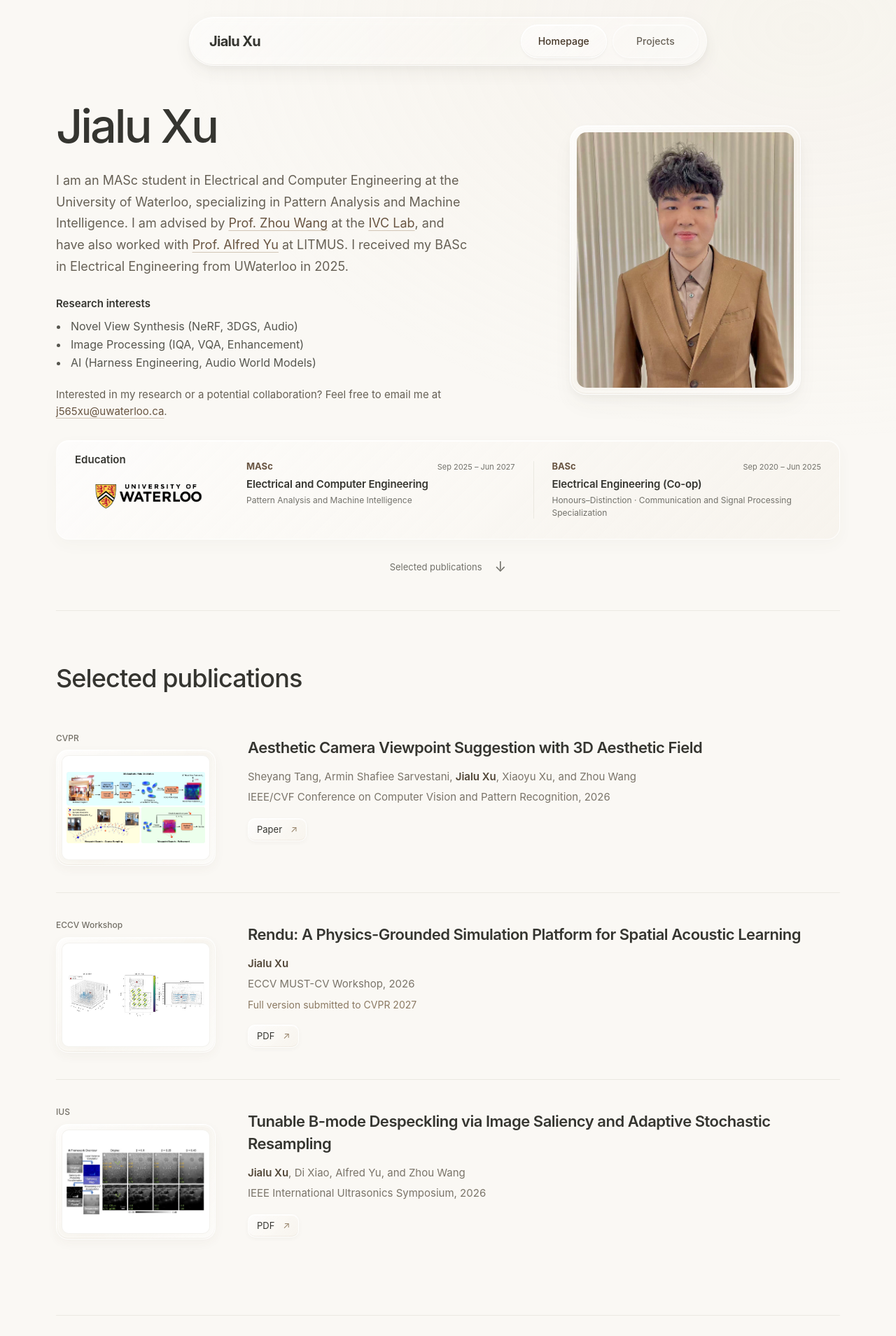
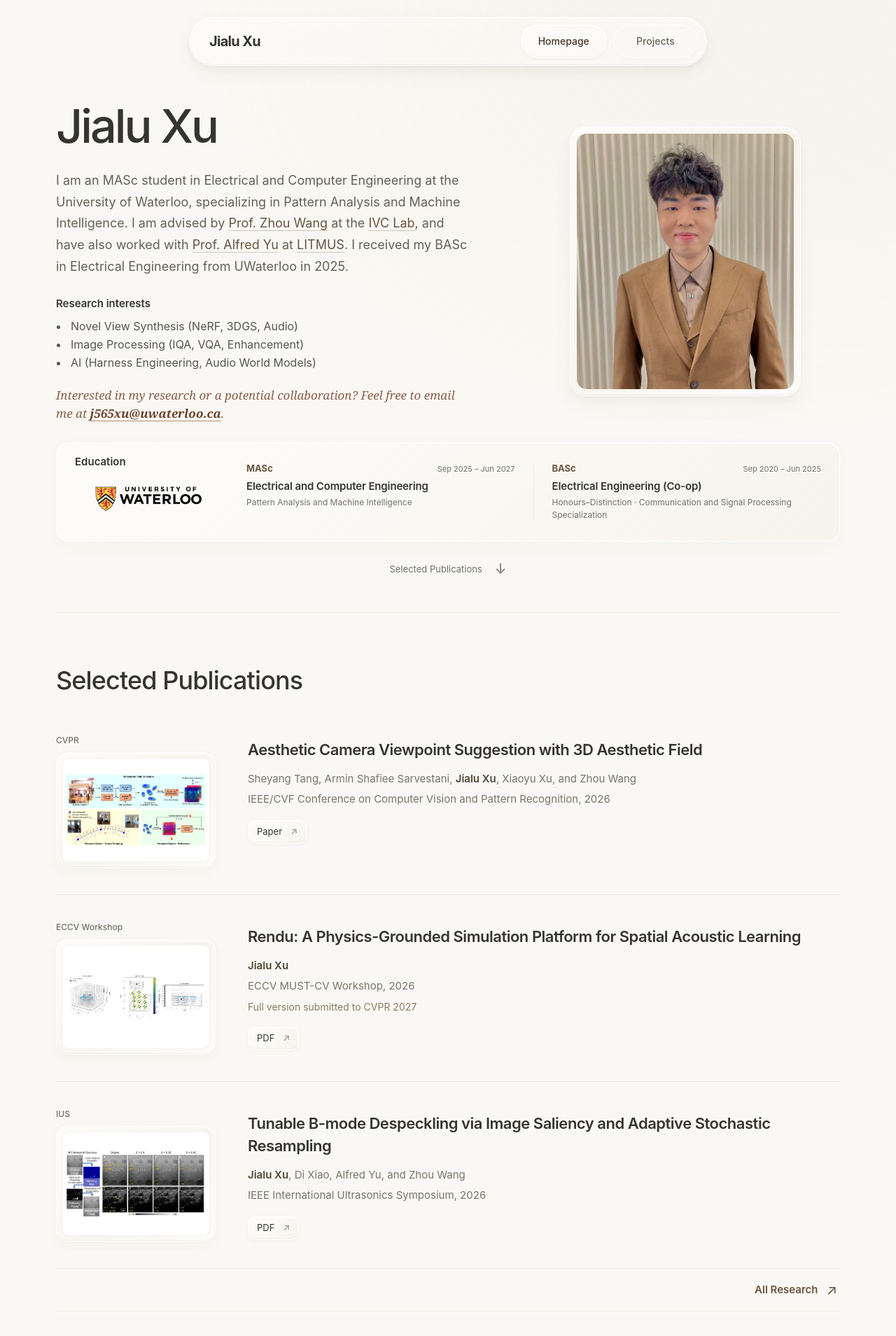
Before and after one commit to edjx22/jialu-xu, a React (Vite) app: page / in a window 1280 px wide. Shown: the top 1909 px of the page at 70% size. Built offline with nearby package versions, Linux system fonts and the light colour scheme.

Commit message:
Refine contact styling and add expandable research list

```diff
--- a/src/Portfolio.tsx
+++ b/src/Portfolio.tsx
@@ -1,6 +1,6 @@
 import { useEffect, useState } from 'react';
 import GlassNavigation from './GlassNavigation';
-import { canis, coecho, education, profile, publications, simulations } from './content';
+import { canis, coecho, education, ongoingResearch, profile, publications, simulations } from './content';
 
 const asset = (path: string) => `${import.meta.env.BASE_URL}${path}`;
 function Authors({ text }: { text: string }) {
@@ -12,7 +12,7 @@ function Homepage() {
       <div className="about-main">
         <div className="about-copy">
           <h1 id="about-title">Jialu Xu</h1>
-          <p className="introduction">{profile.introduction} I am advised by <a href="https://uwaterloo.ca/electrical-computer-engineering/profile/z70wang" target="_blank" rel="noopener noreferrer">Prof. Zhou Wang</a> at the <a href="https://ivc.uwaterloo.ca/" target="_blank" rel="noopener noreferrer">IVC Lab</a>, and have also worked with <a href="https://uwaterloo.ca/electrical-computer-engineering/profile/achyu" target="_blank" rel="noopener noreferrer">Prof. Alfred Yu</a> at LITMUS. {profile.priorEducation}</p>
+          <p className="introduction">{profile.introduction} I am advised by <a href="https://uwaterloo.ca/electrical-computer-engineering/profile/z70wang" target="_blank" rel="noopener noreferrer">Prof. Zhou Wang</a> at the <a href="https://ivc.uwaterloo.ca/" target="_blank" rel="noopener noreferrer">IVC Lab</a>, and have also worked with <a href="https://uwaterloo.ca/electrical-computer-engineering/profile/achyu" target="_blank" rel="noopener noreferrer">Prof. Alfred Yu</a> at <a href="https://lit-mus.org/" target="_blank" rel="noopener noreferrer">LITMUS</a>. {profile.priorEducation}</p>
           <div className="research-interests">
             <h2>Research interests</h2>
             <ul>{profile.interests.map(interest => <li key={interest}>{interest}</li>)}</ul>
@@ -31,10 +31,10 @@ function Homepage() {
           <h3>{item.field}</h3><p>{item.detail}</p>
         </article>)}</div>
       </section>
-      <a className="scroll-cue" href="#publications"><span>Selected publications</span><span aria-hidden="true">↓</span></a>
+      <a className="scroll-cue" href="#publications"><span>Selected Publications</span><span aria-hidden="true">↓</span></a>
     </section>
     <section className="publications section-width" id="publications" aria-labelledby="publication-title">
-      <div className="section-heading"><h2 id="publication-title">Selected publications</h2></div>
+      <div className="section-heading"><h2 id="publication-title">Selected Publications</h2></div>
       <div className="publication-list">{publications.map(publication => <article className="publication" key={publication.id}>
         <div className="publication-visual">
           <span className="venue-badge">{publication.badge}</span>
@@ -48,6 +48,17 @@ function Homepage() {
           {publication.links.length > 0 && <div className="paper-links">{publication.links.map(link => <a className="paper-link" key={link.label} href={link.href.startsWith('http') ? link.href : asset(link.href)} target="_blank" rel="noopener noreferrer">{link.label}<span aria-hidden="true">↗</span></a>)}</div>}
         </div>
       </article>)}</div>
+      <details className="all-research">
+        <summary><span>All Research</span><span className="all-research-chevron" aria-hidden="true">↗</span></summary>
+        <div className="all-research-content">
+          <p className="all-research-caption">Research in submission</p>
+          {ongoingResearch.map(research => <article className="research-entry" key={research.id}>
+            <h3>{research.title}</h3>
+            <p className="authors"><Authors text={research.authors} /></p>
+            <p className="publication-status">{research.status}</p>
+          </article>)}
+        </div>
+      </details>
     </section>
   </>;
 }
--- a/src/content.ts
+++ b/src/content.ts
@@ -1,5 +1,5 @@
 // Edit this file to maintain the website's text, links, and project order.
-// Venue/status wording follows the owner's 2026-10-08 resume.
+// Venue/status wording follows the owner's 2026-10-09 resume.
 export const profile = {
   name: 'Jialu Xu',
   introduction: 'I am an MASc student in Electrical and Computer Engineering at the University of Waterloo, specializing in Pattern Analysis and Machine Intelligence.',
@@ -24,6 +24,13 @@ export const publications: Publication[] = [
   { id: 'ius', title: 'Tunable B-mode Despeckling via Image Saliency and Adaptive Stochastic Resampling', authors: 'Jialu Xu, Di Xiao, Alfred Yu, and Zhou Wang', venue: 'IEEE International Ultrasonics Symposium', badge: 'IUS', year: '2026', image: 'assets/ius.jpg', links: [{ label: 'PDF', href: 'papers/ius.pdf' }] },
 ];
 
+export const ongoingResearch = [
+  { id: 'hdr', title: 'Prior-Guided Single-Exposure HDR Novel View Synthesis via Base-Gain Representation', authors: 'Armin Shafiee Sarvestani, Sheyang Tang, Jialu Xu, and Zhou Wang', status: 'Submitted to ICLR 2027' },
+  { id: 'iqa', title: 'Unifying Image Quality Assessment Datasets', authors: 'Wenbo Yang, Zhongling Wang, Jialu Xu, Jinghan Zhou, and Zhou Wang', status: 'Submitted to ICASSP 2027' },
+  { id: 'pfc', title: 'Prevention, Not Correction: False Premises Contaminate Representations Before AI Agent Answers', authors: 'Jialu Xu', status: 'Submitted to the NeurIPS 2026 Workshop on Interpreting Agent Behavior (IAB)' },
+  { id: 'monde', title: 'Monde: Acoustic Transport World Model', authors: 'Jialu Xu', status: 'Submitted to ICASSP' },
+];
+
 // Names and descriptions from the owner's HornSuite asset bundle (2026-10-08).
 export const simulations = [
   { id: 'HornForm', tagline: 'Horn & Waveguide Design', description: 'Design horn and waveguide geometry, explore acoustic loading and coverage, and export shapes for prototyping.', alt: 'HornForm interface showing horn geometry and acoustic response' },
--- a/src/portfolio.scss
+++ b/src/portfolio.scss
@@ -35,13 +35,15 @@ h1, h2, h3, p { margin: 0; }
 .about h1 { font-size: clamp(56px, 5.2vw, 74px); line-height: 1.15; letter-spacing: -.045em; font-weight: 550; margin: 0 0 24px; }
 .about h1 span { font-weight: 350; color: var(--accent); }
 .introduction { font-size: 18px; font-weight: 400; line-height: 1.72; color: #666055; max-width: 600px; }
-.introduction a, .contact-note a { color: #685441; text-decoration: underline; text-decoration-color: #aa947b80; text-underline-offset: 4px; text-decoration-thickness: 1px; }
-.introduction a:hover, .contact-note a:hover { color: #40372d; text-decoration-color: currentColor; }
+.introduction a { color: #685441; text-decoration: underline; text-decoration-color: #aa947b80; text-underline-offset: 4px; text-decoration-thickness: 1px; }
+.introduction a:hover { color: #40372d; text-decoration-color: currentColor; }
 .research-interests { margin-top: 28px; }
 .research-interests h2 { font-size: 15px; font-weight: 600; margin-bottom: 14px; }
 .research-interests ul { display: grid; gap: 8px; padding-left: 18px; margin: 0; list-style: disc; }
 .research-interests li { font-size: 16px; color: #56564f; padding-left: 3px; }
-.contact-note { max-width: 600px; margin-top: 24px; font-size: 15px; line-height: 1.65; color: #666055; }
+.contact-note { max-width: 600px; margin-top: 24px; font-family: Georgia, 'Times New Roman', serif; font-size: 17px; font-style: italic; line-height: 1.55; color: #895f49; }
+.contact-note a { color: #69422e; font-weight: 600; text-decoration: underline; text-decoration-color: #ae8a6e; text-underline-offset: 4px; text-decoration-thickness: 1px; }
+.contact-note a:hover { color: #3f2d24; text-decoration-color: currentColor; }
 .interest-index { color: #a69b8b; font-size: 12px; font-variant-numeric: tabular-nums; }
 .portrait-wrap { align-self: center; justify-self: center; width: min(100%, 330px); position: relative; }
 .portrait { display: block; width: 100%; aspect-ratio: .85; object-fit: cover; object-position: center 30%; border-radius: 14px; }
@@ -92,6 +94,19 @@ h1, h2, h3, p { margin: 0; }
 .paper-link { display: flex; align-items: center; gap: 12px; font-size: 13px; border-radius: 10px; padding: 8px 12px; border: 1px solid #ffffffc9; background: linear-gradient(135deg, #ffffffa6, #f5efe466); backdrop-filter: blur(8px); -webkit-backdrop-filter: blur(8px); box-shadow: inset 0 1px 0 #ffffffed, inset 0 -1px 0 #b4a58d24, 0 2px 6px #574b360a; transition: background .2s, box-shadow .2s; }
 .paper-link:hover { background: #ffffffe0; box-shadow: inset 0 1px 0 #fff, 0 3px 9px #574b3614; }
 .paper-link span { color: #968369; }
+.all-research { border-top: 1px solid var(--line); border-bottom: 1px solid var(--line); }
+.all-research summary { display: flex; align-items: center; justify-content: flex-end; gap: 12px; padding: 20px 4px; color: #695440; font-size: 15px; font-weight: 570; cursor: pointer; list-style: none; }
+.all-research summary::-webkit-details-marker { display: none; }
+.all-research summary:focus-visible { outline: 3px solid #9e7754; outline-offset: -3px; border-radius: 8px; }
+.all-research summary:hover { color: #3f342b; }
+.all-research-chevron { display: inline-block; font-size: 20px; font-weight: 400; line-height: 1; transition: transform .25s ease; }
+.all-research[open] .all-research-chevron { transform: rotate(90deg); }
+.all-research-content { padding: 3px 0 24px; }
+.all-research-caption { margin: 0 0 16px; color: #8a7e6f; font-size: 12px; letter-spacing: .09em; text-transform: uppercase; }
+.research-entry { padding: 22px 0; border-top: 1px solid var(--line); }
+.research-entry h3 { font-size: 18px; font-weight: 560; line-height: 1.45; letter-spacing: -.015em; }
+.research-entry .authors { margin: 7px 0 0; font-size: 14px; }
+.research-entry .publication-status { margin-top: 3px; font-size: 13px; }
 .projects { padding-top: 172px; padding-bottom: 50px; }
 .projects-heading { margin-bottom: 60px; }
 .projects-heading h1 { font-size: clamp(42px, 4.5vw, 60px); font-weight: 550; letter-spacing: -.04em; line-height: 1.2; }
```
